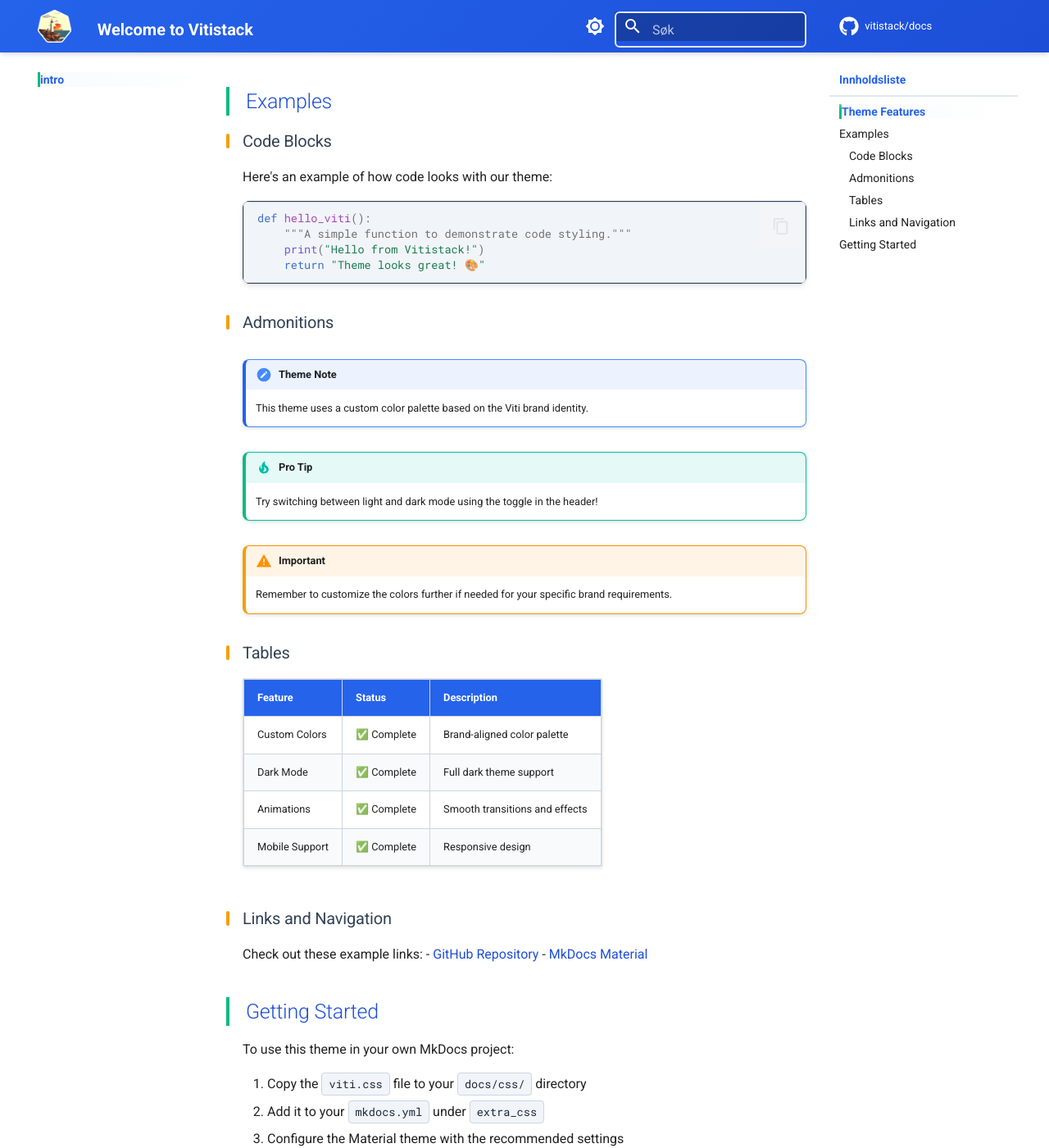
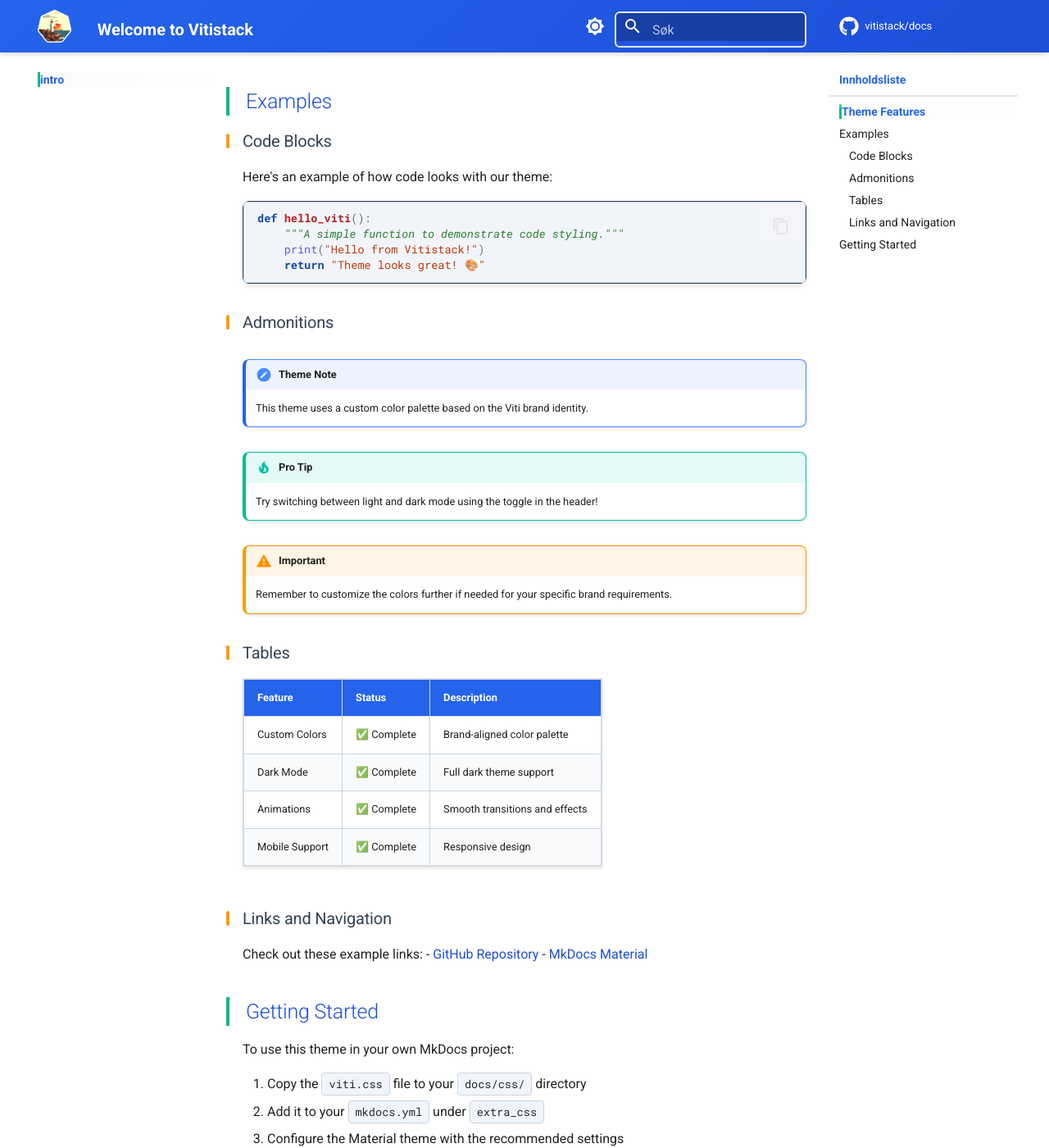
Before and after one commit to vitistack/docs, an MkDocs documentation site: the page built from docs/index.md, in a window 1280 px wide and 1400 px high, scrolled down 580 px. Shown: the whole window at 82% size. Built offline with MkDocs 1.6.1 and Material for MkDocs 9.7.7, drawn with Linux system fonts in a browser that asks for light colours; comment, search, counter and statistics services are not loaded.

Commit message:
Fix color contrast accessibility violations in syntax highlighting

```diff
--- a/docs/css/viti.css
+++ b/docs/css/viti.css
@@ -546,3 +546,63 @@ select:focus {
   white-space: nowrap !important;
   border: 0 !important;
 }
+
+/* Improved syntax highlighting contrast for accessibility */
+/* These rules fix the specific color contrast violations found by Axe */
+
+/* Keywords (class .k) - improve contrast */
+.md-typeset .highlight .k {
+  color: #0d47a1 !important; /* Darker blue for better contrast */
+  font-weight: 600;
+}
+
+/* Function names (class .nf) - improve contrast */
+.md-typeset .highlight .nf {
+  color: #b71c1c !important; /* Darker red for better contrast */
+  font-weight: 600;
+}
+
+/* String docstrings (class .sd) - improve contrast */
+.md-typeset .highlight .sd {
+  color: #2e7d32 !important; /* Darker green for better contrast */
+  font-style: italic;
+}
+
+/* String literals (class .s2) - improve contrast */
+.md-typeset .highlight .s2 {
+  color: #bf360c !important; /* Even darker orange/red for better contrast */
+  font-weight: 500;
+}
+
+/* Additional string and literal improvements for maximum contrast */
+.md-typeset .highlight .s,    /* String */
+.md-typeset .highlight .s1,   /* String single quote */
+.md-typeset .highlight .s2,   /* String double quote */
+.md-typeset .highlight .sb,   /* String backtick */
+.md-typeset .highlight .sc {   /* String char */
+  color: #bf360c !important; /* Dark orange/red for maximum contrast */
+  font-weight: 500 !important;
+}
+
+/* Dark mode versions for string classes */
+[data-md-color-scheme="slate"] .md-typeset .highlight .s,
+[data-md-color-scheme="slate"] .md-typeset .highlight .s1,
+[data-md-color-scheme="slate"] .md-typeset .highlight .s2,
+[data-md-color-scheme="slate"] .md-typeset .highlight .sb,
+[data-md-color-scheme="slate"] .md-typeset .highlight .sc {
+  color: #ffab91 !important; /* Light orange for dark mode */
+}
+
+/* Dark mode versions */
+[data-md_color-scheme="slate"] .md-typeset .highlight .c1,
+[data-md_color-scheme="slate"] .md-typeset .highlight .c {
+  color: #bdbdbd !important; /* Light gray for dark mode */
+}
+
+[data-md_color-scheme="slate"] .md-typeset .highlight .n {
+  color: #e0e0e0 !important; /* Light gray for dark mode */
+}
+
+[data-md_color-scheme="slate"] .md-typeset .highlight .o {
+  color: #f48fb1 !important; /* Light pink for dark mode */
+}
```
